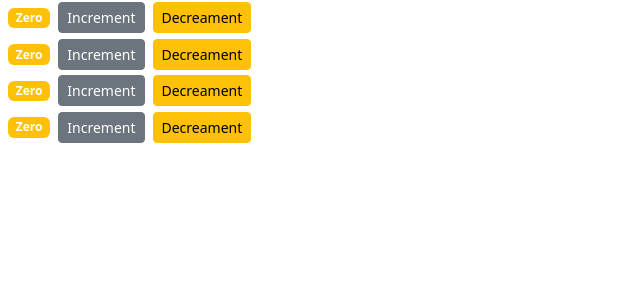
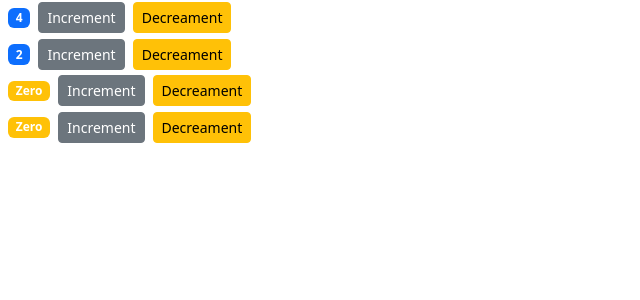
Before and after one commit to nima-nourinejad/Counter-App, a React (Create React App) app: page / in a window 1280 px wide. Shown: the top 300 px of the page, without its empty margins (0-640 px from the left). Built offline with nearby package versions, Linux system fonts and the light colour scheme.

Commit message:
counter get inputs

```diff
--- a/src/components/counter.jsx
+++ b/src/components/counter.jsx
@@ -2,7 +2,7 @@
 
 class Counter extends Component {
   state = {
-    count: 0,
+    count: this.props.value,
     tags: [],
   };
 
--- a/src/components/counters.jsx
+++ b/src/components/counters.jsx
@@ -4,8 +4,8 @@
 class Counters extends Component {
   state = {
     counters: [
-      { id: 1, value: 0 },
-      { id: 2, value: 0 },
+      { id: 1, value: 4},
+      { id: 2, value: 2 },
       { id: 3, value: 0 },
       { id: 4, value: 0 },
     ],
@@ -14,7 +14,7 @@
     return (
       <div>
         {this.state.counters.map((counters) => (
-          <Counter key={counters.id} />
+          <Counter key={counters.id} value={counters.value} selected={true} />
         ))}
       </div>
     );
```
